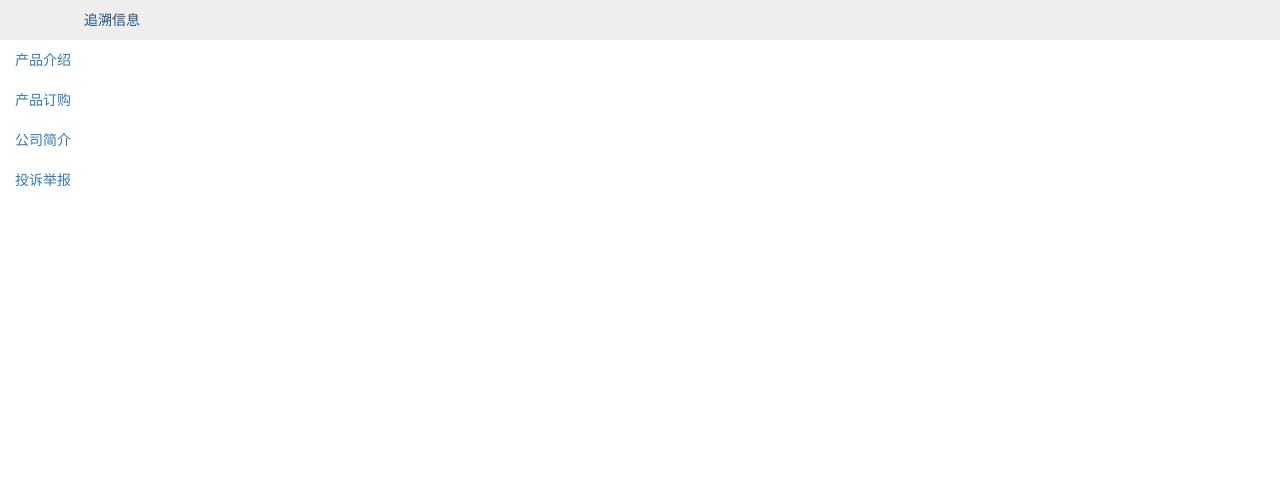
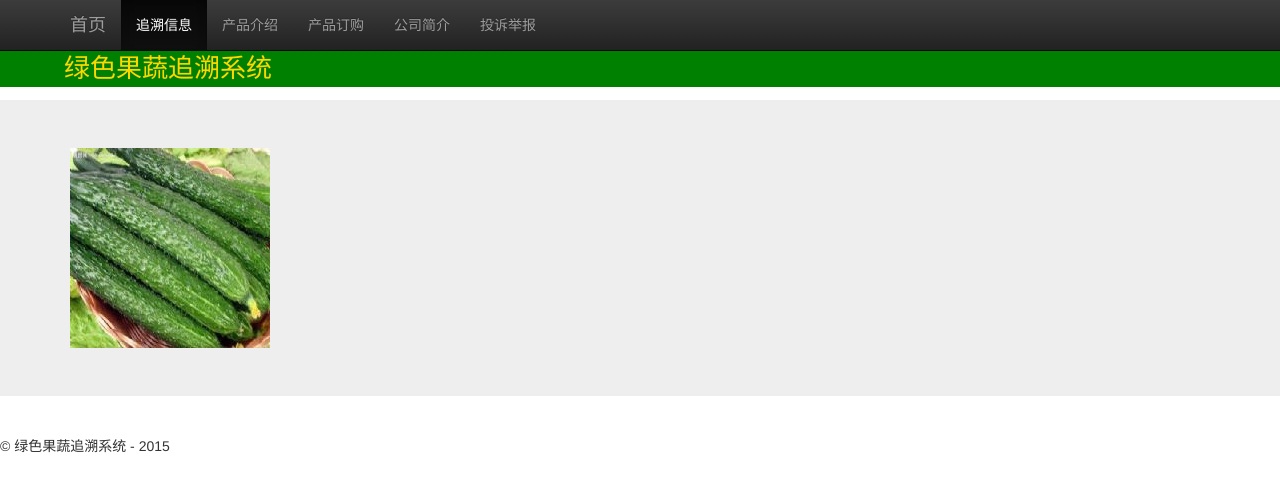
Before and after one commit to zzuwzj/QRCodeDemo, a plain HTML site: page demo.html in a window 1280 px wide. Drawn offline with nearby package versions, Linux system fonts and the light colour scheme.

Commit message:
update demo

```diff
--- a/demo.html
+++ b/demo.html
@@ -6,17 +6,24 @@
     <title>QRCode demo</title>
 
     <link rel="stylesheet" href="http://cdn.bootcss.com/bootstrap/3.3.0/css/bootstrap.min.css">
+    <link rel="stylesheet" href="http://cdn.bootcss.com/bootstrap/3.3.0/css/bootstrap-theme.min.css">
     <link href="stylesheets/demo.css" rel="stylesheet">
 </head>
 
 <body>
-    <nav class="navbar navbar-nverse navbar-fixed-top" role="navigation">
-        <container>
+    <nav class="navbar navbar-inverse navbar-fixed-top" role="navigation">
+        <div class="container">
             <div class="navbar-header">
-                <a class="navbar-brand" href="../../index.html">HOME</a>
+                <button type="button" class="navbar-toggle collapsed" data-toggle="collapse" data-target="#navbar" aria-expanded="false" aria-controls="navbar">
+                    <span class="sr-only">Toggle navigation</span>
+                    <span class="icon-bar"></span>
+                    <span class="icon-bar"></span>
+                    <span class="icon-bar"></span>
+                </button>
+                <a class="navbar-brand" href="../../index.html">首页</a>
             </div>
             <div id="navbar" class="collapse navbar-collapse">
-                <ul class="nav nvabar-nav">
+                <ul class="nav navbar-nav">
                     <li class="active"><a href="#">追溯信息</a>
                     </li>
                     <li><a href="#">产品介绍</a>
@@ -29,10 +36,26 @@
                     </li>
                 </ul>
             </div>
-        </container>
+        </div>
     </nav>
+
+    <header>
+    <div class="title">绿色果蔬追溯系统</div>
+    </header>
+
+    <!-- Main jumbotron for a primary marketing message or call to action -->
+    <div class="jumbotron">
+        <div class="container">
+            <img src="images/huanggua.jpg">
+        </div>
+    </div>
+
+    <div class="main-track">
+
+    </div>
+
     <footer>
-        <p>&copy; Wang, Zhenjun - 2015</p>
+        <p>&copy; 绿色果蔬追溯系统 - 2015</p>
     </footer>
     <!-- Bootstrap core JavaScript
     ================================================== -->
--- a/stylesheets/demo.css
+++ b/stylesheets/demo.css
@@ -0,0 +1,13 @@
+header {
+    margin-top: 50px;
+    height: 50px;
+}
+header .title {
+    font-size: 2.6rem;
+    padding-left: 5%;
+    background: green;
+    color: gold;
+}
+.main-track {
+    padding-top: 10px;
+}
```
Also changed, not shown: images/huanggua.jpg (added).
